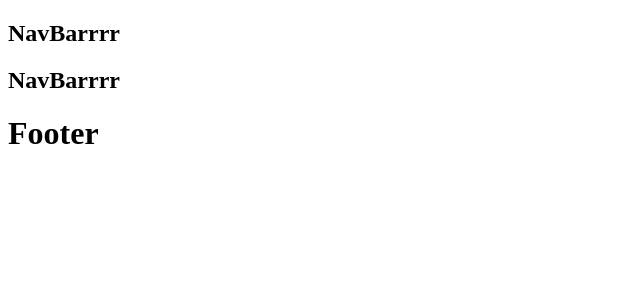
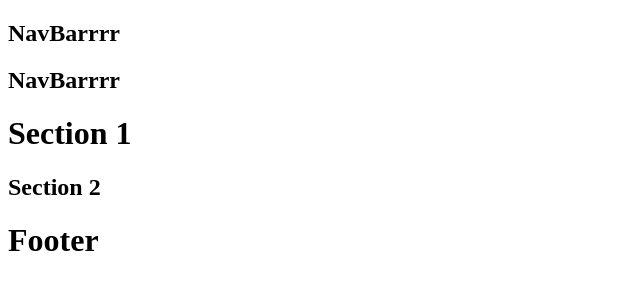
Before and after one commit to VanessaHenker/Projeto-React, a React (Vite) app in the folder vite-project/: page / in a window 1280 px wide. Shown: the top 300 px of the page, without its empty margins (0-640 px from the left). Built offline with nearby package versions, Linux system fonts and the light colour scheme.

Commit message:
Alteração no cod

```diff
--- a/vite-project/src/App.tsx
+++ b/vite-project/src/App.tsx
@@ -1,4 +1,6 @@
+import { Footer } from "./componentes/footer";
 import { NavBar } from "./componentes/navBar";
+import { Section } from "./componentes/section";
 
 
 function App() {
@@ -7,10 +9,9 @@ function App() {
     <NavBar/>
     <NavBar/>
 
+    <Section/>
 
-      <footer>
-        <h1>Footer</h1>
-      </footer>
+     <Footer/>
     </>
   );
 }
--- /dev/null
+++ b/vite-project/src/componentes/footer.tsx
@@ -0,0 +1,7 @@
+export function Footer(){
+  return(
+    <footer>
+      <h1>Footer</h1>
+    </footer>
+  );
+}
--- a/vite-project/src/componentes/section.tsx
+++ b/vite-project/src/componentes/section.tsx
@@ -1,6 +1,6 @@
 export function Section() {
   return (
-    <section>
+    <>
       <div>
         <h1>Section 1</h1>
       </div>
@@ -8,6 +8,6 @@ export function Section() {
       <div>
         <h2>Section 2</h2>
       </div>
-    </section>
+    </>
   );
 }
```
